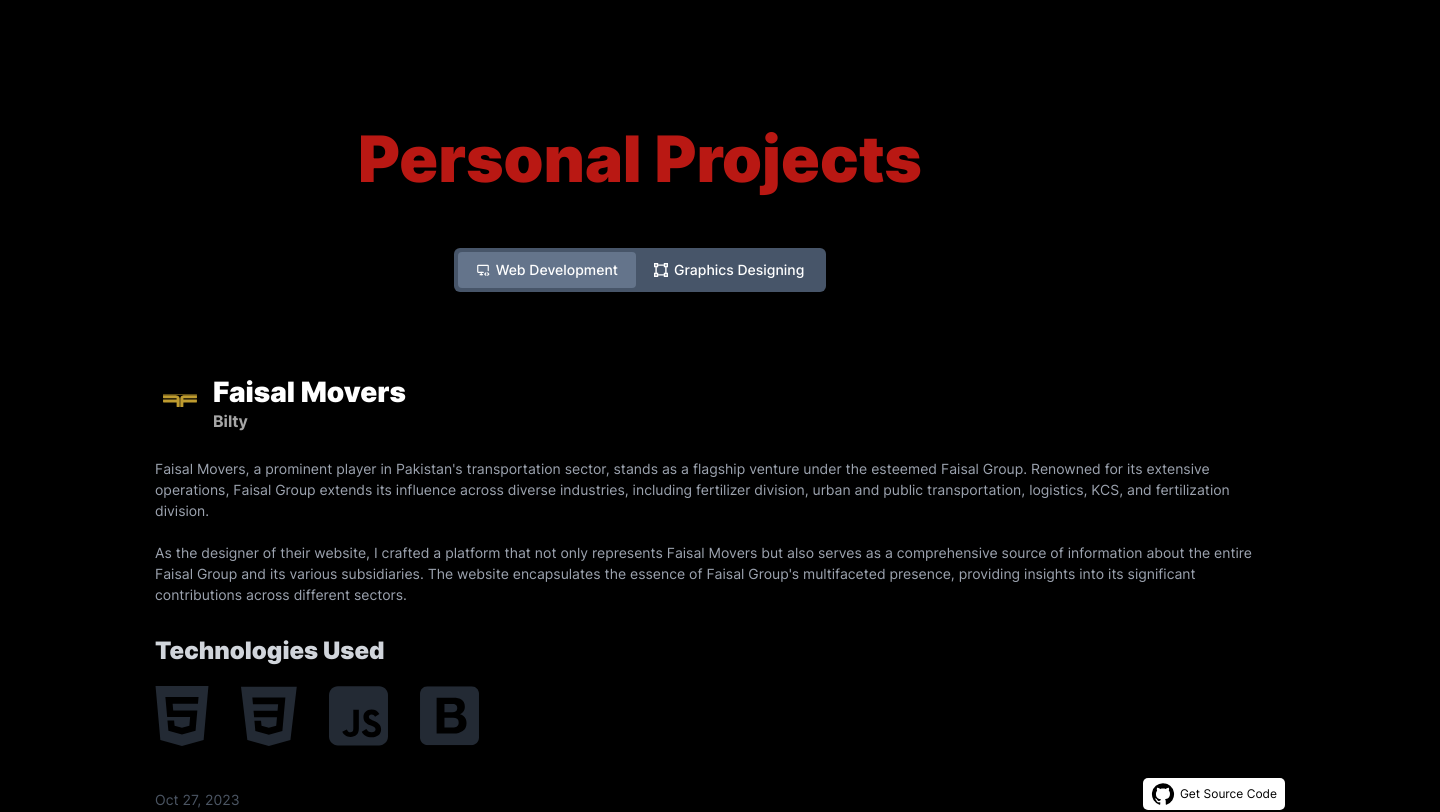
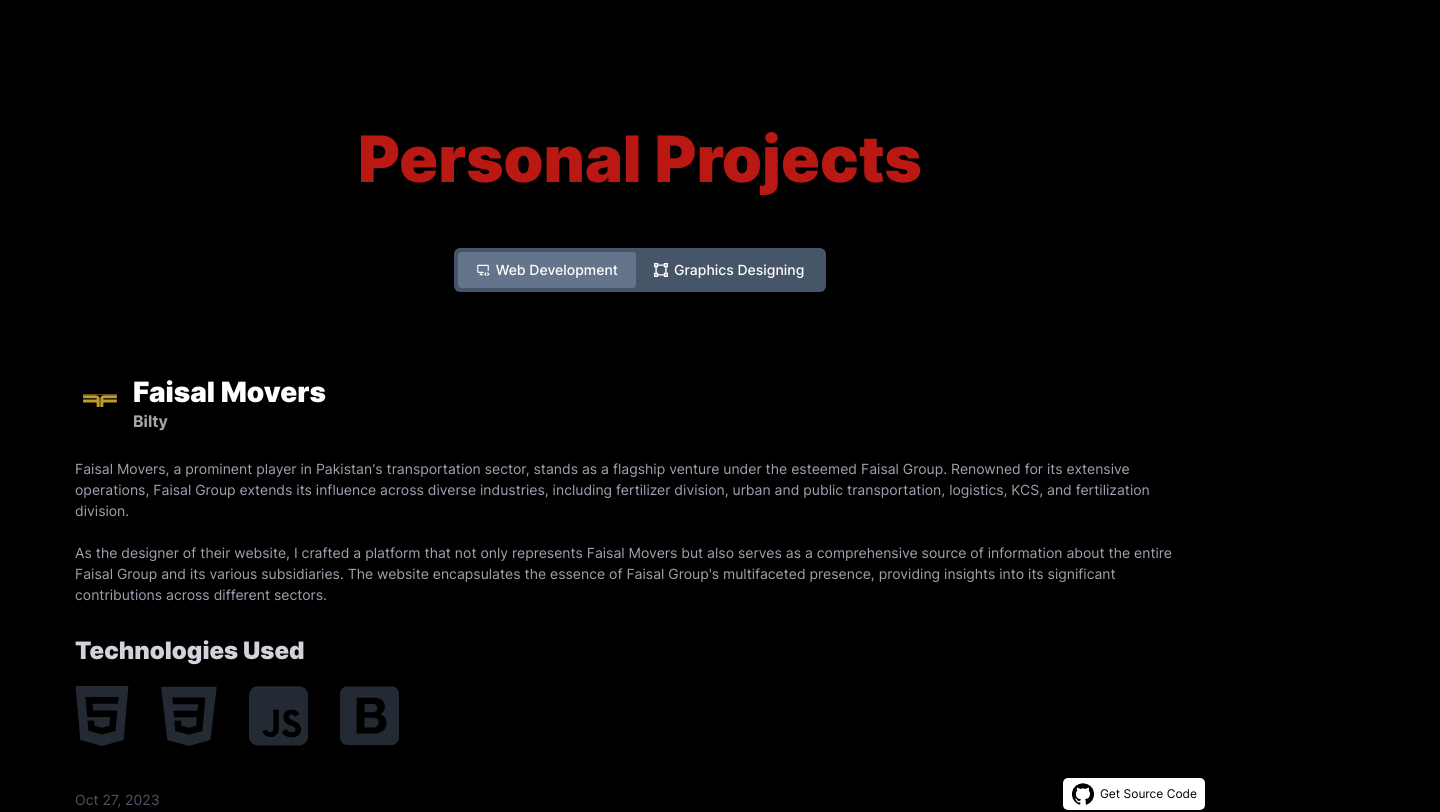
Before and after one commit to Babar78/my-portfolio, a React (Create React App) app: page / in a window 1280 px wide. Shown: the part 3100-3912 px from the top of the page, 1440 px wide, since content can reach past the window. Built offline with nearby package versions, Linux system fonts and the light colour scheme; the HTML template or start-up script is replaced by a standard one.

Commit message:
Personal Projects Issue Fixed

```diff
--- a/src/components/graphicsProjectGallery/GraphicsProjectGallery.jsx
+++ b/src/components/graphicsProjectGallery/GraphicsProjectGallery.jsx
@@ -2,7 +2,7 @@
 
 function GraphicsProjectGallery() {
   return (
-    <div className="w-full max-w-[1170px] m-auto">
+    <div className="w-full max-w-[1170px] m-auto min-h-[500px] max-h-[600px] mt-16 overflow-auto">
       Lorem ipsum dolor sit amet, consectetur adipisicing elit. Eius similique
       error provident blanditiis delectus odit, ea fugit minus optio atque,
       repellat rem, quod labore impedit! Sit illo ad quia provident. Lorem ipsum
--- a/src/index.css
+++ b/src/index.css
@@ -702,22 +702,7 @@
 
 /* Personal Project Container */
 .persnalProjects .outer_container {
-  height: calc(100dvh - 200px) !important;
-}
-
-.persnalProjects .outer_container {
-  display: flex;
-  flex-direction: column;
-}
-
-.persnalProjects .content_container {
-  flex: 1;
-  position: relative;
-}
-.persnalProjects .content_container .graphicProjectGalleryDiv {
-  overflow-y: auto;
-  height: calc(100% - 50px);
-  margin-top: 25px !important;
+  min-height: calc(100dvh - 200px) !important;
 }
 /* Services Section Container */
 @media (max-width: 576px) {
```
